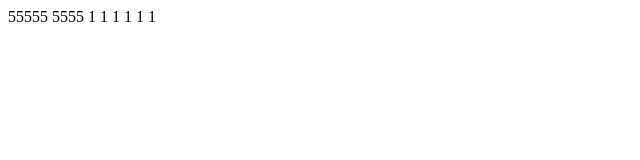
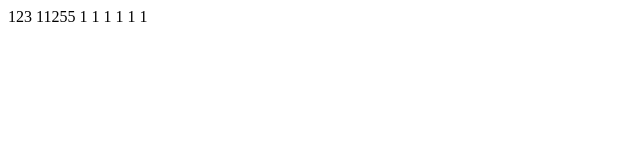
Before and after one commit to zhu20020709/git-demo, a plain HTML site: page index.html in a window 1280 px wide. Shown: the full height of the page, 0-640 px from the left. Drawn offline with Linux system fonts and the light colour scheme.

Commit message:
1index.html

```diff
--- a/index.html
+++ b/index.html
@@ -9,8 +9,8 @@
 </head>
 
 <body>
-    <span>55555</span>
-    <span>5555</span>
+    <span>123</span>
+    <span>11255</span>
     <span>1</span>
     <span>1</span>
     <span>1</span>
```
